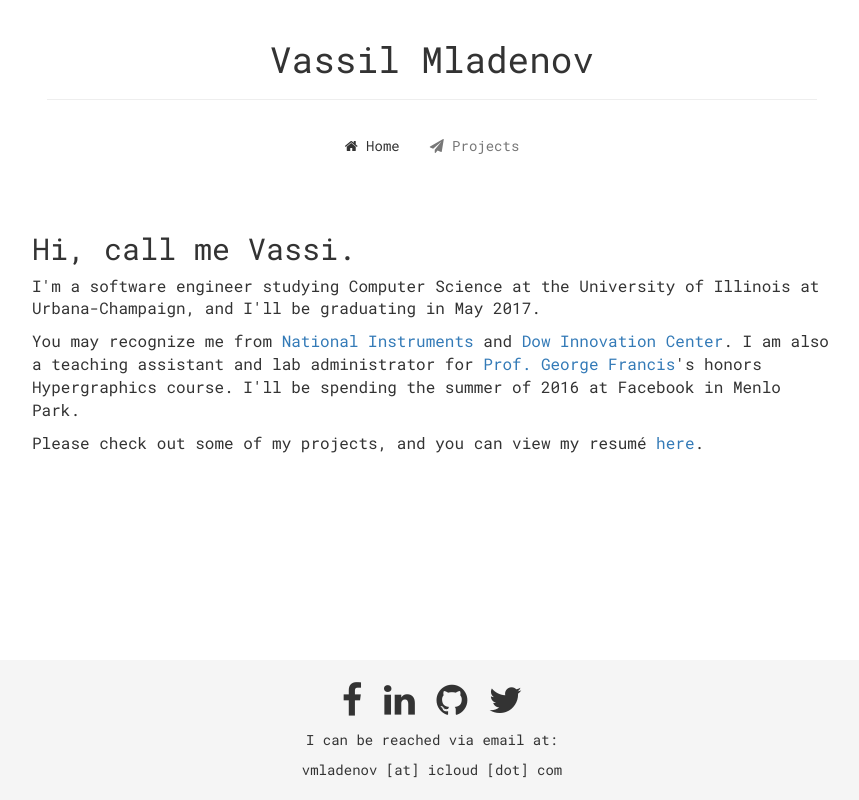
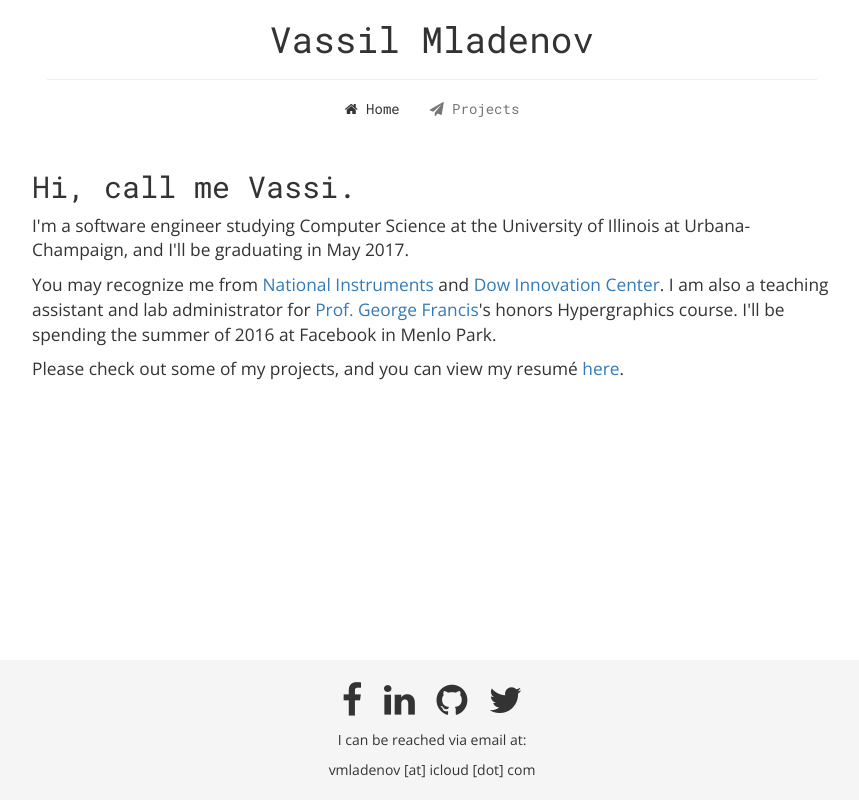
Before and after one commit to vassilmladenov/website, a website: page public/index.html at #/projects in a window 1280 px wide. Shown: the whole page, without its empty margins (208-1067 px from the left). Drawn offline with nearby package versions, Linux system fonts and the light colour scheme; some packages are replaced by stand-ins of ours.

Commit message:
unified font styles across body

```diff
--- a/public/css/site.css
+++ b/public/css/site.css
@@ -42,10 +42,18 @@
   }
 }
 
-body, h1 {
+nav, h1, h2 {
     font-family: 'Roboto Mono';
 }
 
+nav, footer > div > p {
+  font-size: 14px;
+}
+
+body {
+  font-family: 'Open Sans';
+  font-size: 13pt;
+}
 /* Sticky footer styles
 -------------------------------------------------- */
 html {
@@ -65,15 +73,14 @@
   background-color: #f5f5f5;
 }
 
-.details-text {
-  font-family: 'Open Sans';
-  font-size: 13pt;
+.page-header {
+  margin: 20px 0 3px;
 }
 
-.details-text > img, div {
-  margin-bottom: 15px;
+.navbar {
+  margin-bottom: 10px;
 }
 
-.home-text {
-  font-size: 12pt;
+.details-text > img, .details-text > div {
+  margin-bottom: 10px;
 }
--- a/public/views/home.html
+++ b/public/views/home.html
@@ -1,4 +1,4 @@
-<div class="row home-text">
+<div class="row">
     <h2>Hi, call me Vassi.</h2>
     <p>I'm a software engineer studying Computer Science at the University of Illinois at Urbana-Champaign, and I'll be graduating in May 2017.</p>
     <p>You may recognize me from <a href="http://www.ni.com/">National Instruments</a> and <a href="http://researchpark.illinois.edu/case-studies/dow-innovation-center">Dow Innovation Center</a>. I am also a teaching assistant and lab administrator for <a href="http://www.math.uiuc.edu/~gfrancis/">Prof. George Francis</a>'s honors Hypergraphics course. I'll be spending the summer of 2016 at Facebook in Menlo Park.</p>
```
Also changed, not shown: public/views/details.html (+1 -3 lines), public/views/projects.html (+1 -1 lines).
